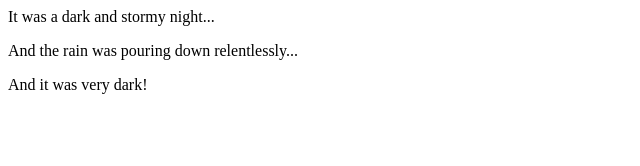
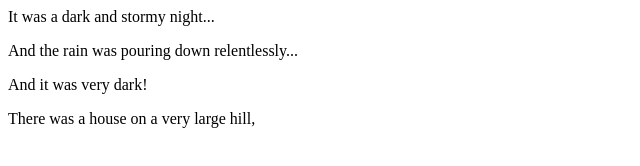
Before and after one commit to Michael2832/firestory, a plain HTML site: page index.html in a window 1280 px wide. Shown: the whole page, without its empty margins (0-640 px from the left). Drawn offline with Linux system fonts and the light colour scheme.

Commit message:
added the fourth line to the story

```diff
--- a/index.html
+++ b/index.html
@@ -3,5 +3,6 @@
     <p>It was a dark and stormy night...</p>
     <p>And the rain was pouring down relentlessly...</p>
     <p>And it was very dark!</p>
+    <p>There was a house on a very large hill,</p>
   </body>
 </html>
```
